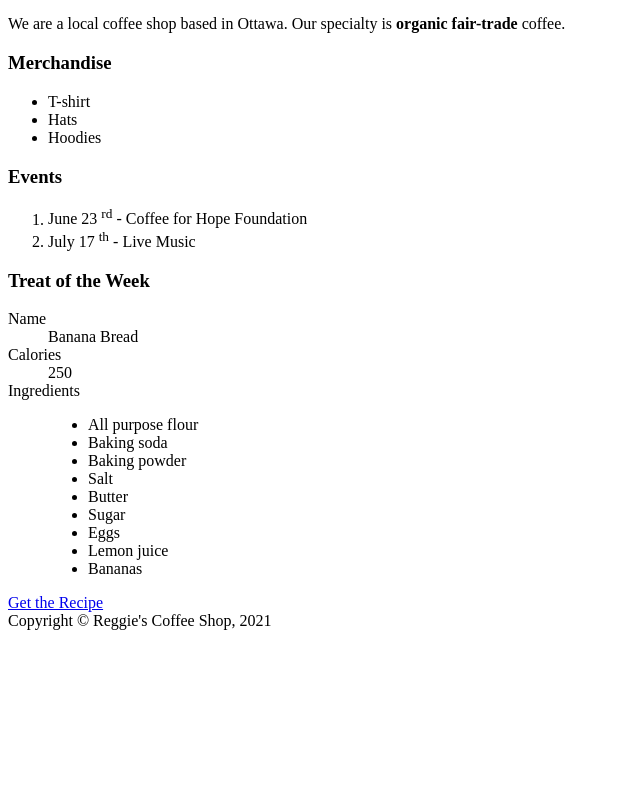
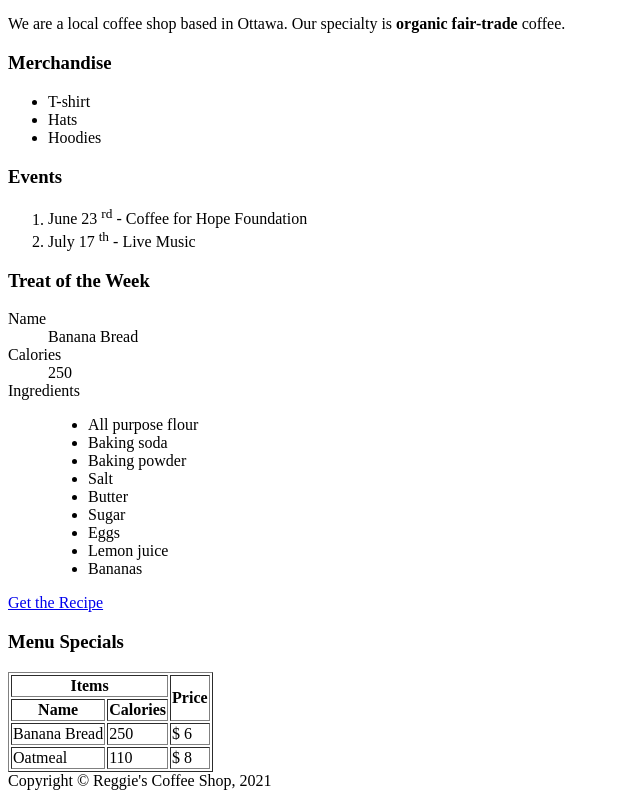
Before and after one commit to haji00/haji00.github.io, a plain HTML site: page week4/index.html in a window 1280 px wide. Shown: the part 898-1696 px from the top of the page, without its empty margins (0-640 px from the left). Before the commit the page ends 1536 px from the top, so only its background shows below. Drawn offline with Linux system fonts and the light colour scheme.

Commit message:
Adds menu table

```diff
--- a/week4/index.html
+++ b/week4/index.html
@@ -24,6 +24,7 @@
             </ul>
         </nav>
     </header>
+    <!-- Main content of the page -->
     <main>
         <!-- Adding on page link -->
         <a href="#treatofweek">Treat of the Week</a>
@@ -88,6 +89,33 @@
             <!-- Adding an external link -->
             <a href="https://www.yummly.com/recipe/Banana-Bread-1033797?prm-v1" target="_blank">Get the Recipe</a>
         </section>
+        <!-- Adding section for menu -->
+        <h3>Menu Specials</h3>
+        <table border>
+            <thead>
+                <tr>
+                    <th colspan="2">Items</th>
+                    <th rowspan="2">Price</th>
+                </tr>
+                <tr>
+                    <th>Name</th>
+                    <th>Calories</th>
+                </tr>
+            </thead>
+            <tbody>
+                <tr>
+                    <td>Banana Bread</td>
+                    <td>250</td>
+                    <td>&dollar; 6</td>
+                </tr>
+                <tr>
+                    <td>Oatmeal</td>
+                    <td>110</td>
+                    <td>&dollar; 8</td>
+                </tr>
+            </tbody>
+
+        </table>
     </main>
     <footer>
         <!-- HTML Entities:https://www.freeformatter.com/html-entities.html -->
```
